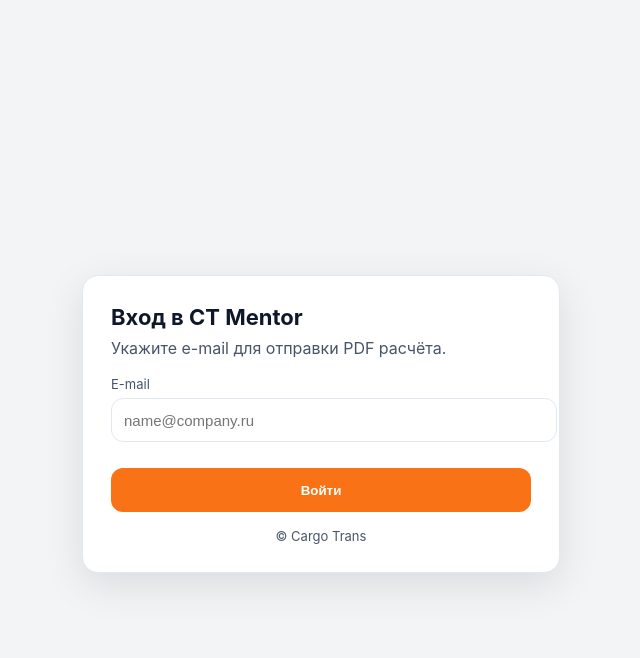
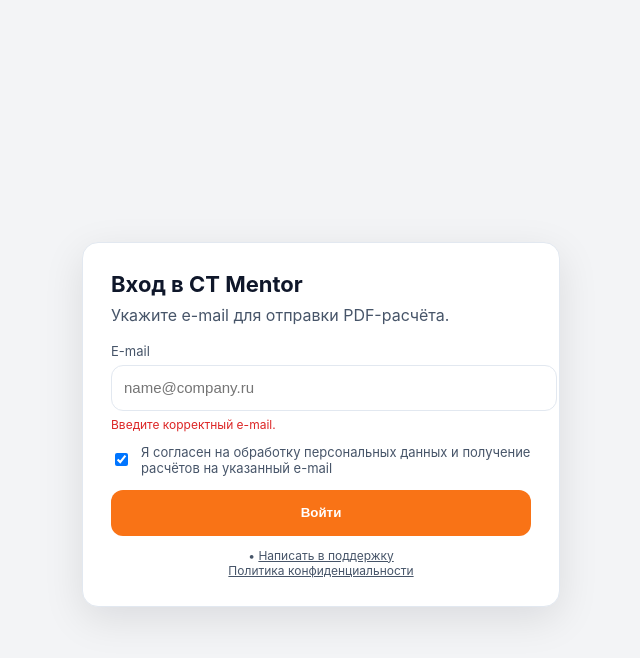
Before and after one commit to Consul96/ct-miniapp, a plain HTML site: page auth.html in a window 1280 px wide. Both pictures are taken after a click on the button "Войти". Shown: the whole page, without its empty margins (319-959 px from the left). Drawn offline with Linux system fonts and the light colour scheme.

Commit message:
Update auth.html

```diff
--- a/auth.html
+++ b/auth.html
@@ -4,9 +4,16 @@
 <meta charset="UTF-8">
 <meta name="viewport" content="width=device-width, initial-scale=1">
 <title>CT Mentor — Авторизация</title>
+<script src="https://telegram.org/js/telegram-web-app.js"></script>
 <style>
-  :root{--bg:#F3F4F6;--card:#fff;--line:#E2E8F0;--text:#0F172A;--muted:#475569;--accent:#F97316;
-        --r:16px;--shadow:0 12px 40px rgba(2,6,23,.10);--font:Inter,system-ui,Segoe UI,Roboto,Arial,sans-serif}
+  :root{
+    --bg:#F3F4F6;--card:#fff;--line:#E2E8F0;--text:#0F172A;--muted:#475569;--accent:#F97316;
+    --r:16px;--shadow:0 12px 40px rgba(2,6,23,.10);--font:Inter,system-ui,Segoe UI,Roboto,Arial,sans-serif
+  }
+  [data-theme="dark"]{
+    --bg:#0B1220;--card:#0F172A;--line:#1F2937;--text:#E5E7EB;--muted:#9CA3AF;
+    --shadow:0 12px 40px rgba(0,0,0,.35)
+  }
   html,body{margin:0;height:100%;background:var(--bg);font-family:var(--font);color:var(--text)}
   .wrap{min-height:100dvh;display:grid;place-items:center;padding:24px}
   .card{width:min(420px,92vw);background:var(--card);border:1px solid var(--line);border-radius:var(--r);box-shadow:var(--shadow);padding:28px}
@@ -14,33 +21,111 @@
   p{margin:0 0 18px 0;color:var(--muted)}
   .field{margin-bottom:12px}
   .label{font-size:13px;color:var(--muted);margin-bottom:6px}
-  .input{width:100%;height:42px;border:1px solid var(--line);border-radius:12px;padding:0 12px;font-size:15px}
-  .btn{width:100%;height:44px;margin-top:14px;border:none;border-radius:12px;background:var(--accent);color:#fff;font-weight:700;cursor:pointer}
-  .footer{margin-top:16px;font-size:13px;color:var(--muted);text-align:center}
+  .input{width:100%;height:44px;border:1px solid var(--line);border-radius:12px;padding:0 12px;font-size:15px;
+         background:var(--card);color:var(--text)}
+  .row{display:flex;gap:10px;align-items:center;margin-top:8px}
+  .btn{width:100%;height:46px;margin-top:14px;border:none;border-radius:12px;background:var(--accent);
+       color:#fff;font-weight:700;cursor:pointer}
+  .btn[disabled]{opacity:.6;cursor:not-allowed}
+  .help{margin-top:12px;font-size:12px;color:var(--muted);text-align:center}
+  .help a{color:inherit}
+  .error{color:#DC2626;font-size:12px;margin-top:6px;display:none}
 </style>
 </head>
 <body>
 <div class="wrap">
   <div class="card">
     <h1>Вход в CT Mentor</h1>
-    <p>Укажите e-mail для отправки PDF расчёта.</p>
+    <p>Укажите e-mail для отправки PDF-расчёта.</p>
 
     <div class="field">
       <div class="label">E-mail</div>
-      <input id="email" class="input" type="email" placeholder="name@company.ru" autocomplete="email">
+      <input id="email" class="input" type="email" inputmode="email" autocomplete="email"
+             autocapitalize="off" spellcheck="false" placeholder="name@company.ru">
+      <div id="err" class="error">Введите корректный e-mail.</div>
     </div>
 
-    <button class="btn" id="go">Войти</button>
-    <div class="footer">© Cargo Trans</div>
+    <label class="row" style="user-select:none">
+      <input id="consent" type="checkbox" checked>
+      <span style="font-size:13px;color:var(--muted)">
+        Я согласен на обработку персональных данных и получение расчётов на указанный e-mail
+      </span>
+    </label>
+
+    <button class="btn" id="go">
+      <span id="goText">Войти</span>
+      <span id="spin" style="display:none">⏳</span>
+    </button>
+
+    <div class="help">
+      <a href="#" id="logout" hidden>Сменить e-mail</a> •
+      <a href="https://t.me/OM_Cargo_Bot" target="_blank">Написать в поддержку</a><br>
+      <a href="https://consul96.github.io/privacypolicy.html" target="_blank">Политика конфиденциальности</a>
+    </div>
   </div>
 </div>
+
 <script>
-  const EMAIL_RE=/^[^\s@]+@[^\s@]+\.[^\s@]{2,}$/i;
-  document.getElementById('go').onclick=()=>{
-    const email=(document.getElementById('email').value||'').trim();
-    if(!EMAIL_RE.test(email)){ alert('Введите корректный e-mail'); return; }
-    localStorage.setItem('ctm_email', email);
-    location.href='./index.html';
+  // Тема из Telegram
+  const scheme = (window.Telegram?.WebApp?.colorScheme || 'light');
+  document.documentElement.setAttribute('data-theme', scheme === 'dark' ? 'dark' : 'light');
+  window.Telegram?.WebApp?.expand?.();
+
+  // Prefill e-mail из localStorage
+  const EMAIL_KEY = 'ctm_email';
+  const emailEl = document.getElementById('email');
+  const logoutEl = document.getElementById('logout');
+  const errEl = document.getElementById('err');
+  const EMAIL_RE = /^[^\s@]+@[^\s@]+\.[^\s@]{2,}$/i;
+
+  const saved = (localStorage.getItem(EMAIL_KEY) || '').trim();
+  if (saved) {
+    emailEl.value = saved;
+    logoutEl.hidden = false;
+  }
+  emailEl.focus();
+
+  // Enter для сабмита
+  emailEl.addEventListener('keydown', (e)=>{
+    if (e.key === 'Enter') document.getElementById('go').click();
+  });
+
+  // Смена e-mail
+  logoutEl.onclick = (e)=>{
+    e.preventDefault();
+    localStorage.removeItem(EMAIL_KEY);
+    emailEl.value = '';
+    logoutEl.hidden = true;
+    emailEl.focus();
+  };
+
+  // Сабмит
+  document.getElementById('go').onclick = ()=>{
+    const raw = (emailEl.value||'').trim().toLowerCase();
+    const consent = document.getElementById('consent').checked;
+
+    errEl.style.display = 'none';
+    if (!EMAIL_RE.test(raw)) { errEl.style.display='block'; return; }
+    if (!consent) { alert('Нужно согласие на обработку данных.'); return; }
+
+    // Сохраняем
+    localStorage.setItem(EMAIL_KEY, raw);
+
+    // Пробрасываем initData для верификации на стороне бота
+    const initData = window.Telegram?.WebApp?.initData || '';
+    const url = new URL('./index.html', location.href);
+    url.searchParams.set('v','2');                 // анти-кэш
+    url.searchParams.set('from','auth');
+    if (initData) url.searchParams.set('tg', '1'); // флажок, что мы в WebApp
+
+    // Небольшой лоадер
+    const btn = document.getElementById('go');
+    document.getElementById('goText').style.display='none';
+    document.getElementById('spin').style.display='';
+    btn.setAttribute('disabled','disabled');
+
+    // Переход в калькулятор
+    location.href = url.toString();
   };
 </script>
 </body>
```
